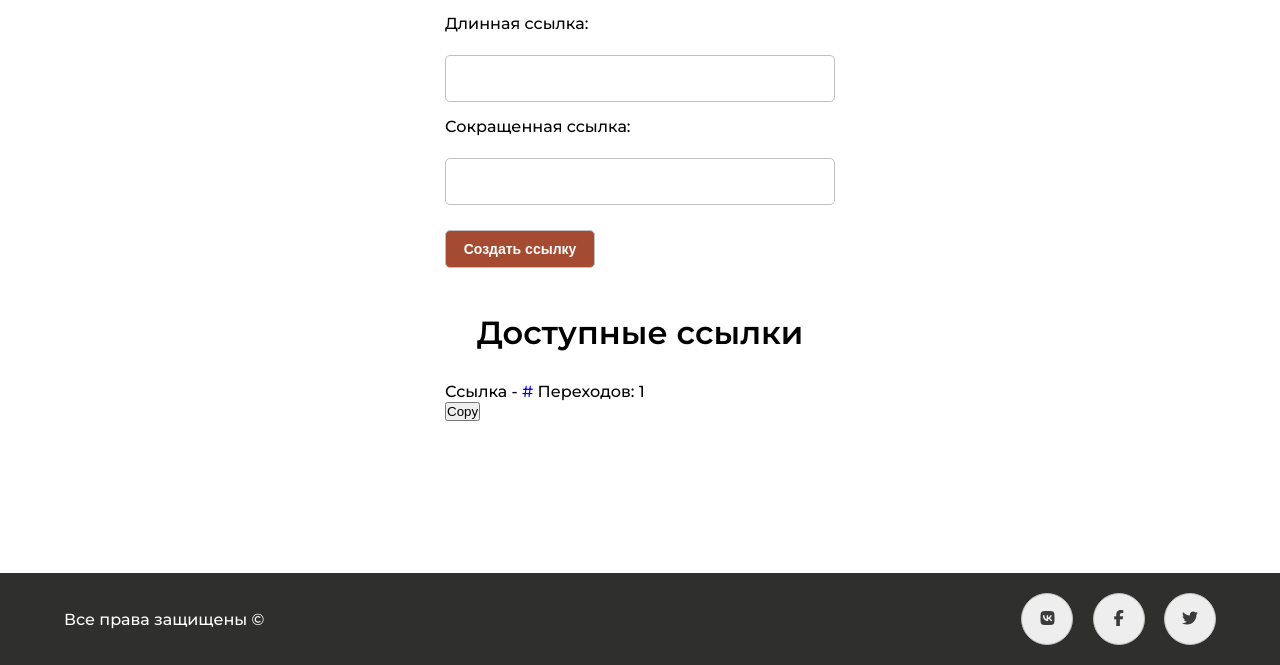
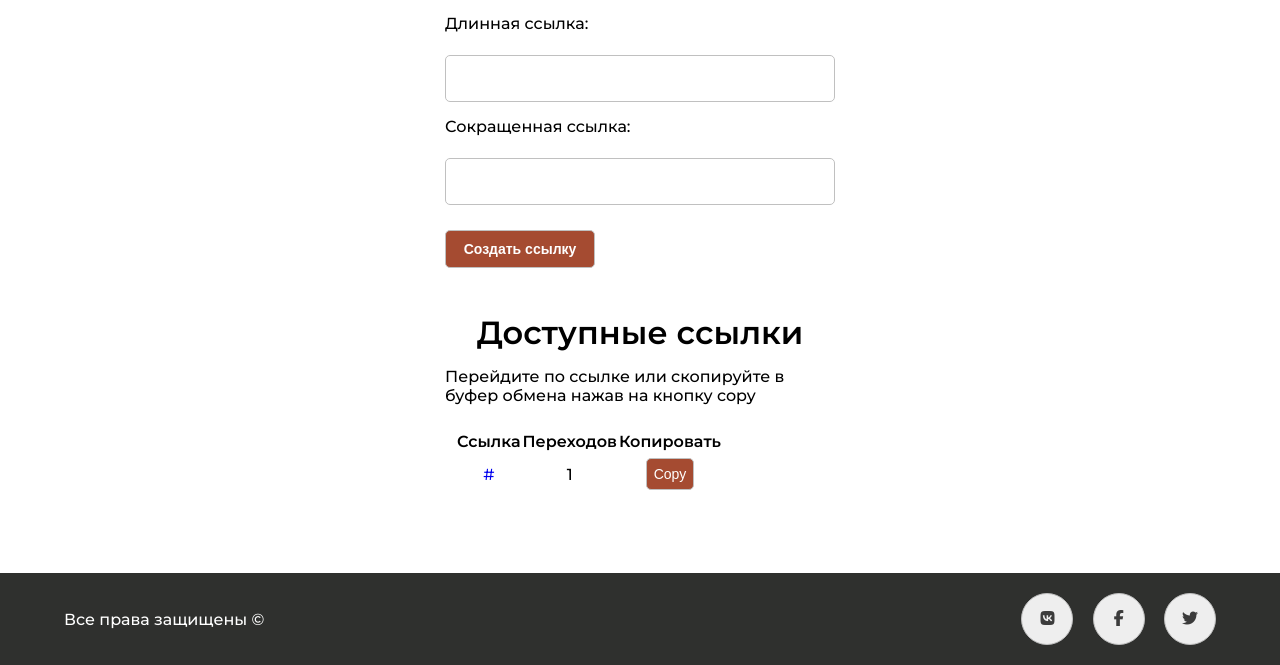
Before and after one commit to vanya2143/briefly, a Django app: page /links/ in a window 1280 px wide. Shown: the part 183-848 px from the top of the page. Run offline with Django 3.2, Linux system fonts and the light colour scheme; a user stored in the database is signed in; tables that the repository leaves empty hold one stand-in row (values such as "Sample post"); some libraries are stand-ins or nearby versions.

Commit message:
[*] Верстка странички с ссылками [*] Добавлена кнопка копирования ссылки в буфер обмена

```diff
--- a/linkCutter/static/linkCutter/css/link_page.css
+++ b/linkCutter/static/linkCutter/css/link_page.css
@@ -10,7 +10,9 @@
     align-items: center;
 }
 
-.link-page h1 {margin-bottom: 15px}
+.link-page h1 {
+    margin-bottom: 15px
+}
 
 .link-page form {
     display: flex;
@@ -18,9 +20,13 @@
     width: 100%;
 }
 
-.link-page form label {margin: 15px 0}
+.link-page form label {
+    margin: 15px 0
+}
 
-.link-page form ul {margin-bottom: 15px}
+.link-page form ul {
+    margin-bottom: 15px
+}
 
 .link-page form > input {
     padding: 15px;
@@ -51,3 +57,30 @@
     align-self: flex-start;
     margin-top: 15px;
 }
+
+.user_links .copy-button {
+    border-radius: 5px;
+    padding: 7px;
+    border: 1px solid silver;
+    background-color: #a54b31;
+    font-size: 14px;
+    color: white;
+    /*transition: all 300ms ease;*/
+}
+
+.user_links .copy-button:hover {
+    -o-transform: translateY(-1px);
+    -ms-transform: translateY(-1px);
+    -moz-transform: translateY(-1px);
+    -webkit-transform: translateY(-1px);
+    transform: translateY(-1px);
+}
+
+.user_links table:first-child  {
+    padding: 10px;
+}
+
+.user_links table tr td {
+    padding: 5px;
+    text-align: center;
+}
--- a/linkCutter/templates/linkCutter/links_page.html
+++ b/linkCutter/templates/linkCutter/links_page.html
@@ -12,23 +12,42 @@
             <!--            </div>-->
             <div class="links-block">
                 <h1>Доступные ссылки</h1>
+                <span>Перейдите по ссылке или скопируйте в буфер обмена нажав на кнопку copy</span>
                 <div class="user_links">
-                    {% for link in links %}
-                        <p>Ссылка - <a href="{{ link.get_absolute_url }}" target="_blank">{{ link.source_link }}
-                        </a> Переходов: {{ link.clicks }}</p>
-                        <button id="copy">Copy</button>
-                    {% endfor %}
+                    <table>
+                        <tr>
+                            <th>Ссылка</th>
+                            <th>Переходов</th>
+                            <th>Копировать</th>
+                        </tr>
+                        {% for link in links %}
+                            <tr>
+                                <td>
+                                    <a href="{{ link.get_absolute_url }}" domain="{{ request.META.HTTP_HOST }}"
+                                       target="_blank">{{ link.source_link }}
+                                    </a>
+                                </td>
+                                <td>
+                                    {{ link.clicks }}
+                                </td>
+                                <td>
+                                    <button class="copy-button" onclick="copyToClipboard(this)">Copy</button>
+                                </td>
+                            </tr>
+                        {% endfor %}
+                    </table>
                 </div>
             </div>
         </div>
         <script>
-            function copy() {
-                let copyText = document.querySelector("#input")
-                copyText.select()
-                document.execCommand("copy")
+            function copyToClipboard(element) {
+                let node = element.parentNode.parentNode
+                let elem = node.querySelector('a')
+                let url = 'http://' + elem.getAttribute('domain') + elem.getAttribute('href')
+
+                console.log(url)
+                navigator.clipboard.writeText(url)
             }
-
-            document.querySelector("#copy").addEventListener("click", copy)
         </script>
     </main>
 {% endblock %}
--- a/linkCutter/views.py
+++ b/linkCutter/views.py
@@ -13,7 +13,6 @@ def home_page(request):
 class UserLinks(LoginRequiredMixin, CreateView):
 
     def get(self, request, *args, **kwargs):
-
         links = Link.objects.filter(creator=self.request.user)
 
         page_content = {
@@ -21,9 +20,7 @@ class UserLinks(LoginRequiredMixin, CreateView):
             'form': AddUserLinkForm,
             'links': links,
         }
-        # print(request.__dict__.get('META').get('REMOTE_ADDR'))
 
-        # print(links)
         return render(request, 'linkCutter/links_page.html', page_content)
 
     def post(self, request, *args, **kwargs):
```
